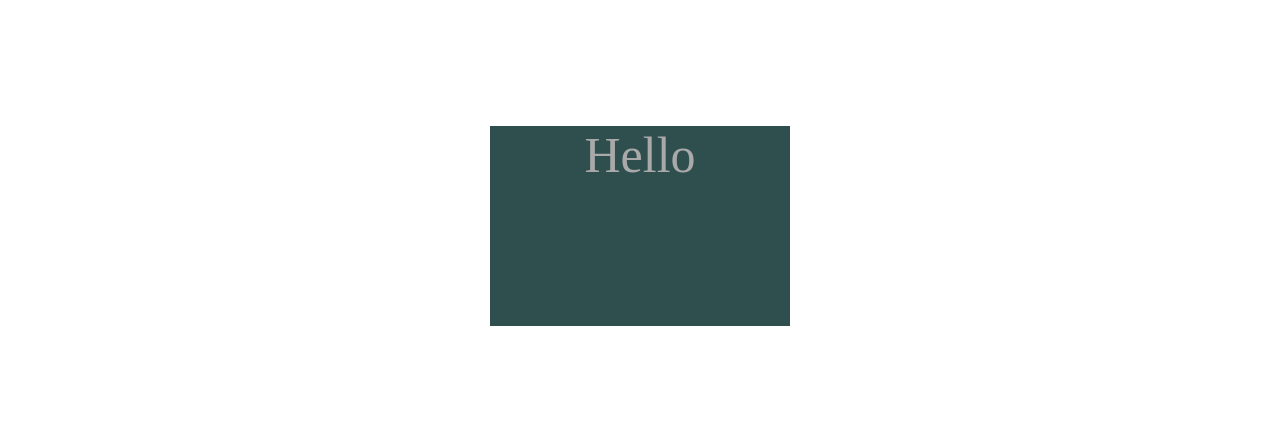
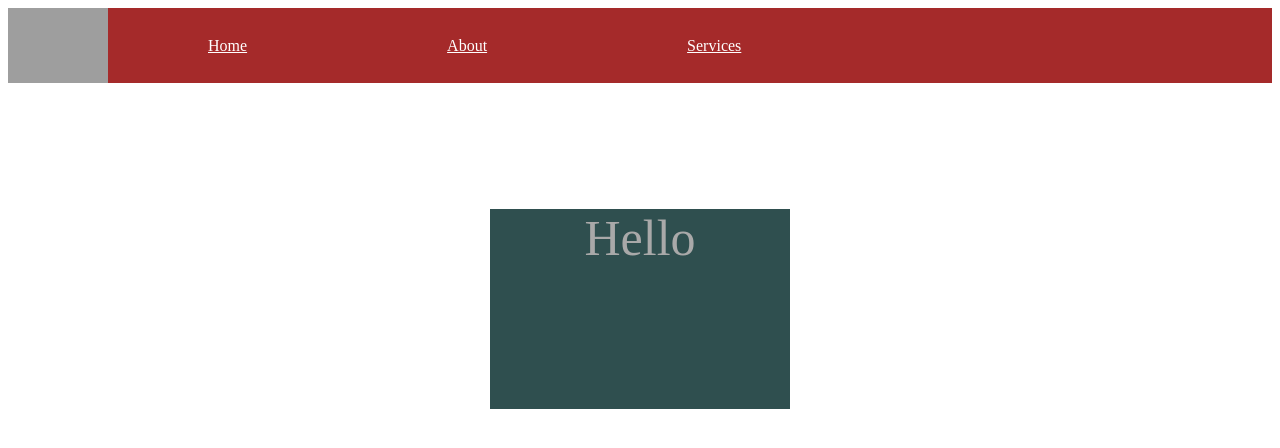
Before and after one commit to Ayanat74u248/index18, a plain HTML site: page index.html in a window 1280 px wide. Drawn offline with Linux system fonts and the light colour scheme; grey boxes are pictures that could not be loaded.

Commit message:
I added header and logo

```diff
--- a/index.html
+++ b/index.html
@@ -7,6 +7,17 @@
     <link rel="stylesheet" href="rwt.css">
 </head>
 <body>
-    <div id="block">Hello</div>
+    <header>
+        <img src="https://cryptologos.cc/logos/catcoin-token-cats-logo.png" alt="" width="100px">
+        <nav>
+            <a href="">Home</a>
+            <a href="">About</a>
+            <a href="">Services</a>
+        </nav>
+    </header>
+    <main>
+        <div id="block">Hello</div>
+    </main>
+
 </body>
 </html>
--- a/rwt.css
+++ b/rwt.css
@@ -8,3 +8,19 @@
     text-align: center;
     font-size: 50px;
 }
+
+header{
+    display: flex;
+    align-items: center;
+    gap: 100px;
+    background-color: brown;
+}
+
+header nav{
+    display: flex;
+    gap: 200px;
+}
+
+header a {
+    color: white;
+}
```
